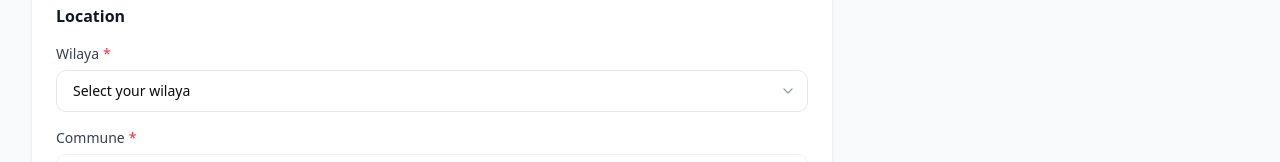
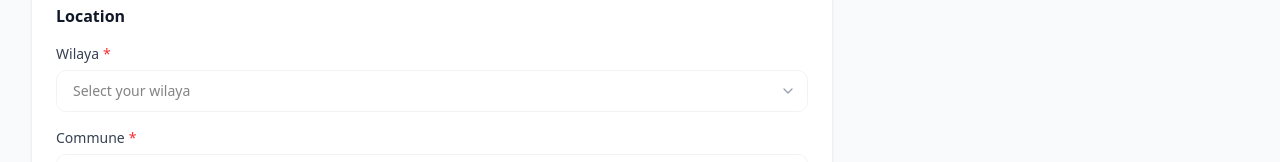
Before and after one commit to Velotebessa12/velo_tebessa, a Next.js app: page /en/checkout in a window 1280 px wide. Shown: the part 765-927 px from the top of the page. Built offline with nearby package versions, Linux system fonts and the light colour scheme.

Commit message:
update-12

```diff
--- a/app/[lang]/checkout/page.tsx
+++ b/app/[lang]/checkout/page.tsx
@@ -11,7 +11,7 @@ import {
   AlertCircle,
 } from "lucide-react";
 import Image from "next/image";
-import { ALGERIAN_WILAYAS } from "@/data";
+import { ALGERIAN_WILAYAS, ALGERIAN_WILAYAS_AR } from "@/data";
 import useShopStore from "@/store/useShopStore";
 import toast from "react-hot-toast";
 import { useLang } from "@/components/LanguageContext";
@@ -693,14 +693,16 @@ export default function CheckoutPage() {
                       value={formData.wilaya}
                       onChange={handleWilayaChange}
                       required
-                      className={`${inputClass} appearance-none pr-10`}
+                      disabled={!formData.shippingCompany}
+                      className={`${inputClass} appearance-none pr-10 disabled:opacity-50 disabled:cursor-not-allowed`}
                     >
-                      <option value="">{dict.checkout.selectWilaya}</option>
-                      {ALGERIAN_WILAYAS.map((wilaya) => (
-                        <option key={wilaya.code} value={wilaya.name}>
-                          {wilaya.code} - {wilaya.name}
-                        </option>
-                      ))}
+                     <option value="">{dict.checkout.selectWilaya}</option>
+
+{ALGERIAN_WILAYAS.map((wilaya, index) => (
+  <option key={wilaya.code} value={wilaya.name}>
+    {wilaya.code} - {wilaya.name} - {ALGERIAN_WILAYAS_AR[index].name}
+  </option>
+))}
                     </select>
                     <ChevronDown className="absolute right-3 top-1/2 -translate-y-1/2 w-4 h-4 text-gray-400 pointer-events-none" />
                   </div>
--- a/data/index.ts
+++ b/data/index.ts
@@ -61,6 +61,67 @@ export const ALGERIAN_WILAYAS = [
   { code: '56', name: 'Djanet' },
   { code: '57', name: "El M'Ghair" },
   { code: '58', name: 'El Meniaa' },
+];
+
+export const ALGERIAN_WILAYAS_AR = [
+  { code: '01', name: 'أدرار' },
+  { code: '02', name: 'الشلف' },
+  { code: '03', name: 'الأغواط' },
+  { code: '04', name: 'أم البواقي' },
+  { code: '05', name: 'باتنة' },
+  { code: '06', name: 'بجاية' },
+  { code: '07', name: 'بسكرة' },
+  { code: '08', name: 'بشار' },
+  { code: '09', name: 'البليدة' },
+  { code: '10', name: 'البويرة' },
+  { code: '11', name: 'تمنراست' },
+  { code: '12', name: 'تبسة' },
+  { code: '13', name: 'تلمسان' },
+  { code: '14', name: 'تيارت' },
+  { code: '15', name: 'تيزي وزو' },
+  { code: '16', name: 'الجزائر' },
+  { code: '17', name: 'الجلفة' },
+  { code: '18', name: 'جيجل' },
+  { code: '19', name: 'سطيف' },
+  { code: '20', name: 'سعيدة' },
+  { code: '21', name: 'سكيكدة' },
+  { code: '22', name: 'سيدي بلعباس' },
+  { code: '23', name: 'عنابة' },
+  { code: '24', name: 'قالمة' },
+  { code: '25', name: 'قسنطينة' },
+  { code: '26', name: 'المدية' },
+  { code: '27', name: 'مستغانم' },
+  { code: '28', name: 'المسيلة' },
+  { code: '29', name: 'معسكر' },
+  { code: '30', name: 'ورقلة' },
+  { code: '31', name: 'وهران' },
+  { code: '32', name: 'البيض' },
+  { code: '33', name: 'إليزي' },
+  { code: '34', name: 'برج بوعريريج' },
+  { code: '35', name: 'بومرداس' },
+  { code: '36', name: 'الطارف' },
+  { code: '37', name: 'تندوف' },
+  { code: '38', name: 'تيسمسيلت' },
+  { code: '39', name: 'الوادي' },
+  { code: '40', name: 'خنشلة' },
+  { code: '41', name: 'سوق أهراس' },
+  { code: '42', name: 'تيبازة' },
+  { code: '43', name: 'ميلة' },
+  { code: '44', name: 'عين الدفلى' },
+  { code: '45', name: 'النعامة' },
+  { code: '46', name: 'عين تموشنت' },
+  { code: '47', name: 'غرداية' },
+  { code: '48', name: 'غليزان' },
+  { code: '49', name: 'تيميمون' },
+  { code: '50', name: 'برج باجي مختار' },
+  { code: '51', name: 'أولاد جلال' },
+  { code: '52', name: 'بني عباس' },
+  { code: '53', name: 'عين صالح' },
+  { code: '54', name: 'عين قزام' },
+  { code: '55', name: 'تقرت' },
+  { code: '56', name: 'جانت' },
+  { code: '57', name: 'المغير' },
+  { code: '58', name: 'المنيعة' },
 ];
 
 enum OrderStatus {
```
